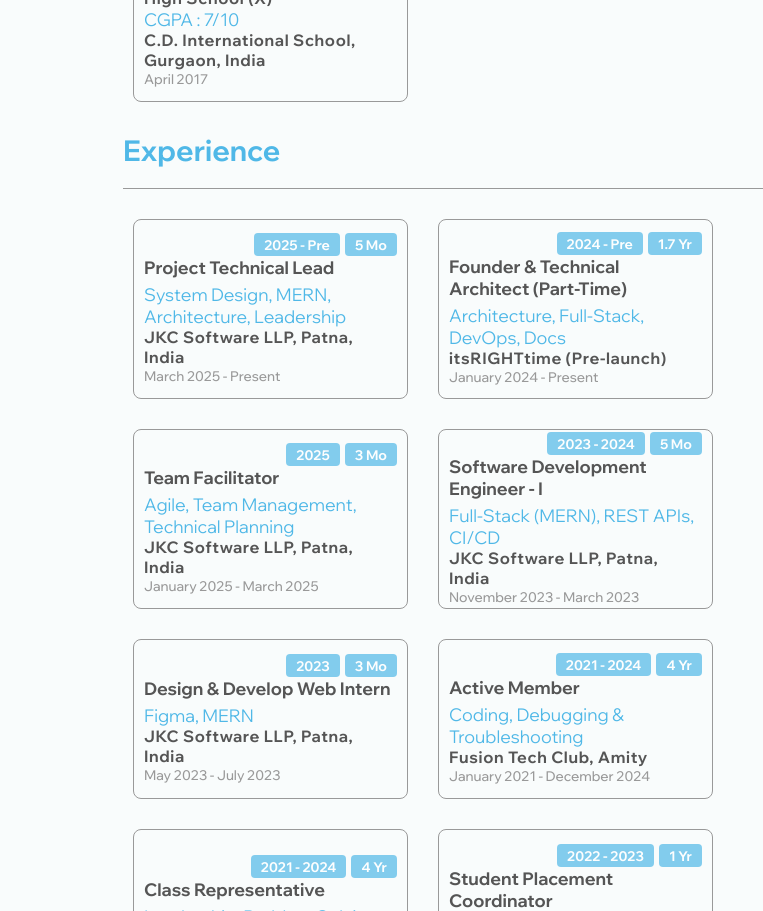
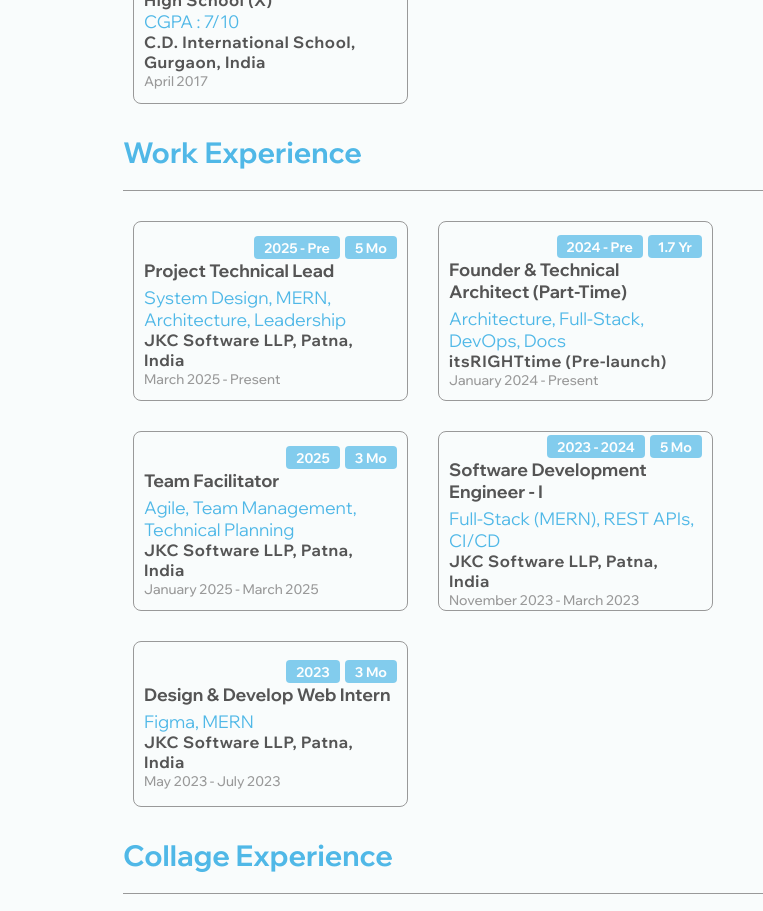
Before and after one commit to Danishan1/portfolio, a plain HTML site: page html/explore.html in a window 1280 px wide. Shown: the part 1120-2031 px from the top of the page, 517-1280 px from the left. Drawn offline with Linux system fonts and the light colour scheme.

Commit message:
feat: Added Collage Experience

```diff
--- a/html/explore.html
+++ b/html/explore.html
@@ -404,7 +404,7 @@
         </div>
 
         <!-- Experience --------------------------------------------------------------------------------------->
-        <p class="hd1_col">Experience</p>
+        <p class="hd1_col">Work Experience</p>
         <span class="line"></span>
 
         <div class="sec2col">
@@ -487,7 +487,12 @@
             <p class="simple_bold">JKC Software LLP, Patna, India</p>
             <p class="hd4_gry">May 2023 - July 2023</p>
           </div>
+        </div>
 
+        <p class="hd1_col">Collage Experience</p>
+        <span class="line"></span>
+
+        <div class="sec2col">
           <div class="info-card">
             <div class="card-header">
               <div></div>
@@ -573,8 +578,8 @@
                 class="hd3_gry"
                 >,
               </span>
-              Python<span class="hd3_gry">, </span>
-              Go<span class="hd3_gry"> </span>
+              Python<span class="hd3_gry">, </span> Go<span class="hd3_gry">
+              </span>
             </p>
           </div>
 
```
